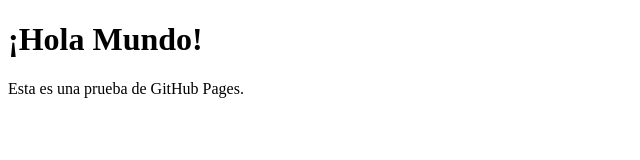
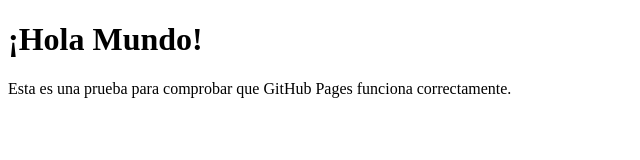
Before and after one commit to PabloAndresOrellana/Pablo, a plain HTML site: page index.html in a window 1280 px wide. Shown: the whole page, without its empty margins (0-640 px from the left). Drawn offline with Linux system fonts and the light colour scheme.

Commit message:
Update index.html
Reinicio de index.html

```diff
--- a/index.html
+++ b/index.html
@@ -1,11 +1,11 @@
 <!DOCTYPE html>
 <html lang="es">
 <head>
-  <meta charset="UTF-8" />
-  <title>Mi tienda</title>
+  <meta charset="UTF-8">
+  <title>Mi Tienda</title>
 </head>
 <body>
   <h1>¡Hola Mundo!</h1>
-  <p>Esta es una prueba de GitHub Pages.</p>
+  <p>Esta es una prueba para comprobar que GitHub Pages funciona correctamente.</p>
 </body>
 </html>
```
